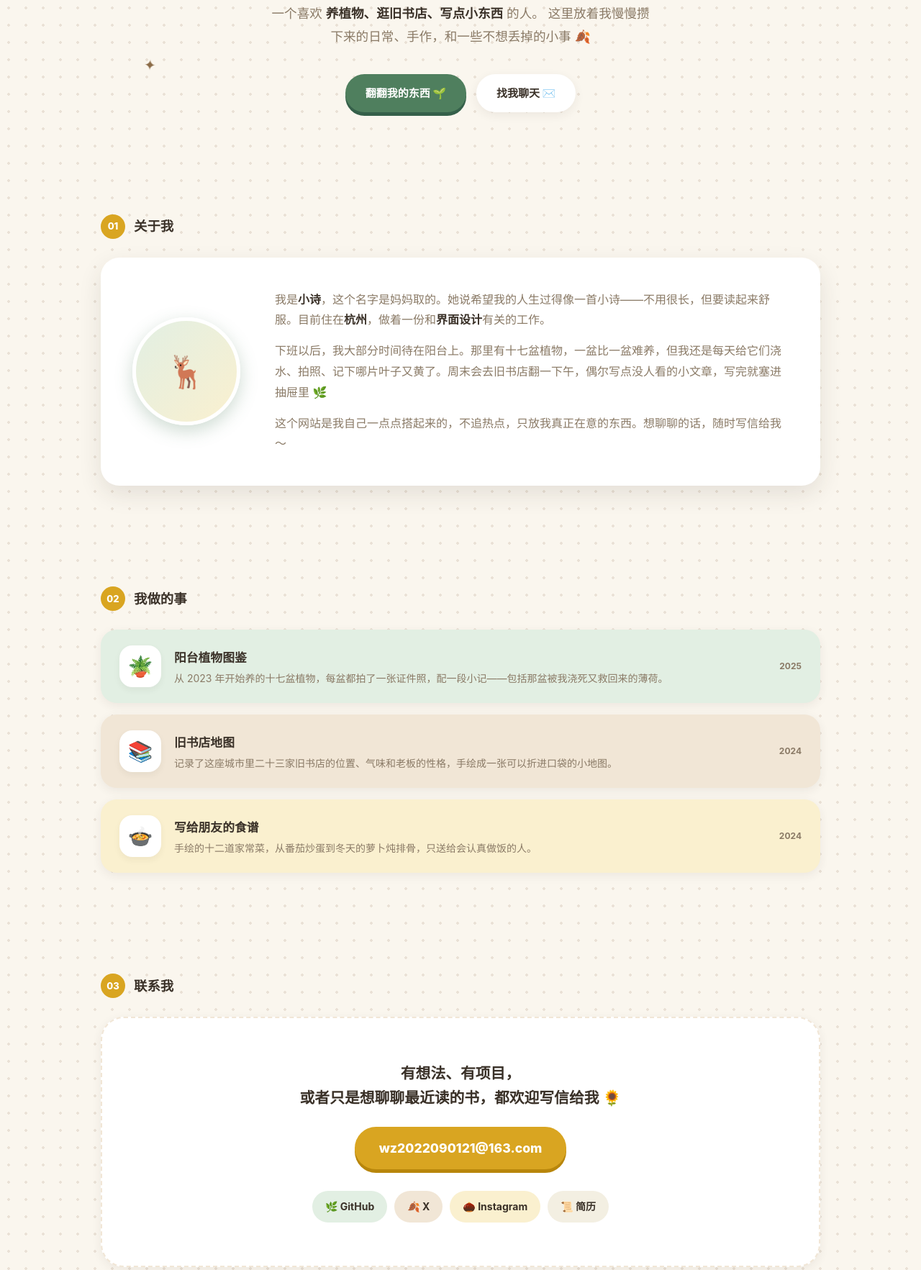
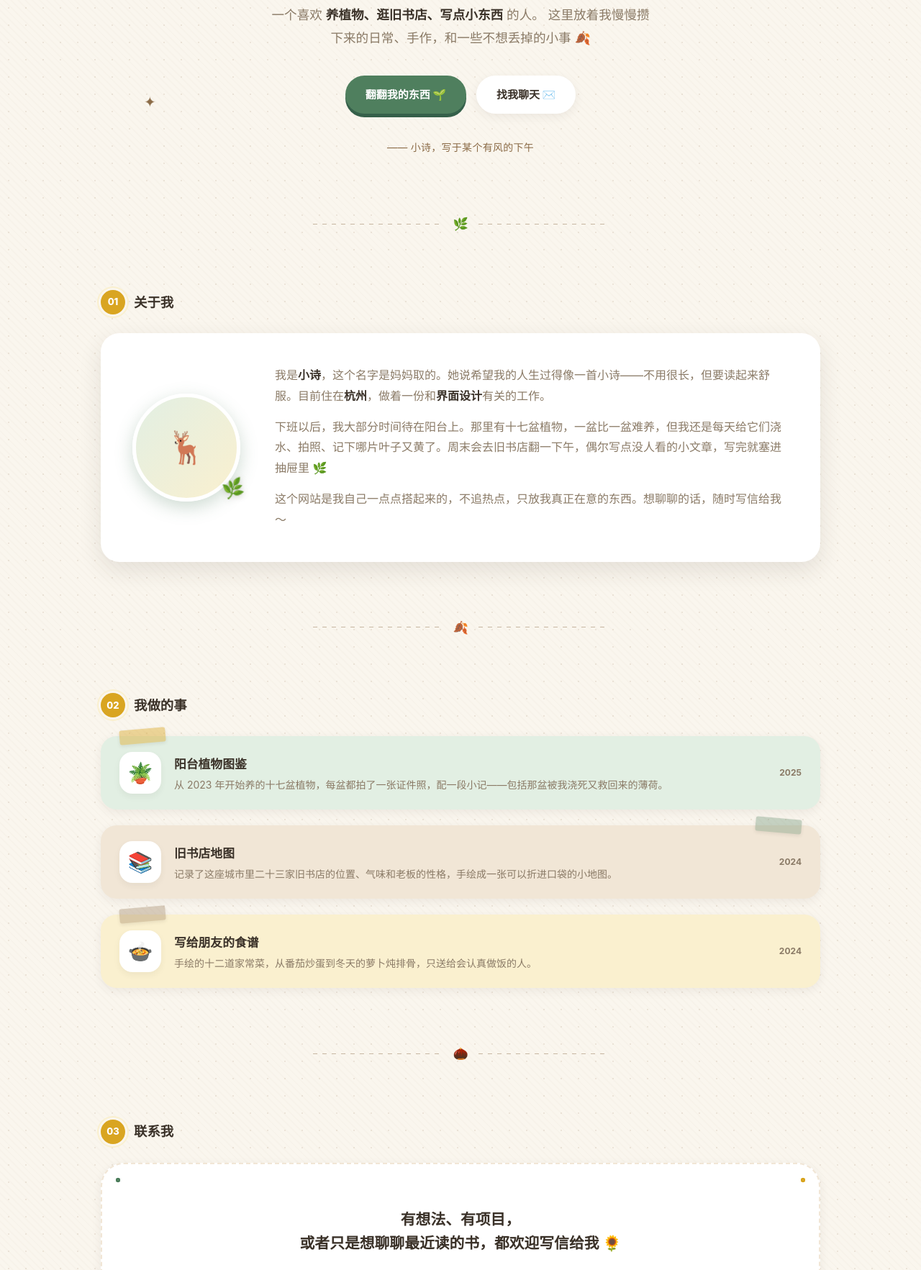
Before and after one commit to wz2022090121-dev/my-home, a plain HTML site: page index.html in a window 1280 px wide. Shown: the part 433-2198 px from the top of the page at 72% size. Drawn offline with Linux system fonts and the light colour scheme.

Commit message:
Update index.html

```diff
--- a/index.html
+++ b/index.html
@@ -34,8 +34,10 @@
   body {
     font-family: var(--font);
     background-color: var(--bg);
-    background-image: radial-gradient(rgba(139, 107, 71, .15) 1.6px, transparent 1.6px);
-    background-size: 24px 24px;
+    background-image:
+      radial-gradient(rgba(139, 107, 71, .13) 1.5px, transparent 1.5px),
+      repeating-linear-gradient(45deg, rgba(139, 107, 71, .022) 0 2px, transparent 2px 7px);
+    background-size: 24px 24px, 100% 100%;
     color: var(--ink);
     font-size: 16px;
     line-height: 1.8;
@@ -47,6 +49,17 @@
   ::selection { background: var(--gold); color: #fff; }
   img { display: block; }
 
+  /* ===== 顶部滚动进度条 ===== */
+  .progress {
+    position: fixed; top: 0; left: 0;
+    height: 4px; width: 0;
+    background: linear-gradient(90deg, var(--green), var(--gold), var(--brown));
+    border-radius: 0 999px 999px 0;
+    z-index: 120;
+    transition: width .08s linear;
+  }
+
+  /* ===== 顶部导航 ===== */
   header {
     display: flex; align-items: center; justify-content: space-between;
     gap: 14px; flex-wrap: wrap; padding: 26px 0 6px;
@@ -70,6 +83,7 @@
   }
   nav a:hover { background: var(--green-soft); color: var(--green-deep); transform: translateY(-1px); }
 
+  /* ===== 首屏 ===== */
   .hero {
     position: relative;
     padding: clamp(48px, 10vw, 100px) 0 clamp(40px, 7vw, 72px);
@@ -86,16 +100,29 @@
   .s4 { top: 18%; left: 12%; font-size: 15px; color: var(--gold); animation-delay: 2.3s; }
 
   .badge {
+    position: relative;
     display: inline-block;
-    padding: 8px 20px;
+    padding: 8px 22px;
     border-radius: 999px;
     background: var(--card);
     box-shadow: var(--shadow-sm);
     font-size: 14px;
     font-weight: 600;
     color: var(--brown);
-    margin-bottom: 28px;
+    margin-bottom: 30px;
   }
+  /* 徽章上方的纸胶带 */
+  .badge::before {
+    content: "";
+    position: absolute;
+    top: -9px; left: 50%;
+    width: 48px; height: 15px;
+    transform: translateX(-50%) rotate(-2.5deg);
+    background: rgba(79, 127, 94, .30);
+    border-radius: 2px;
+    box-shadow: 0 1px 4px rgba(58, 49, 40, .12);
+  }
+
   h1 {
     font-size: clamp(2.1rem, 7.2vw, 4rem);
     font-weight: 800;
@@ -123,12 +150,23 @@
     gap: 14px; margin-top: 36px;
   }
   .btn {
+    position: relative;
     display: inline-flex; align-items: center; gap: 8px;
     padding: 13px 28px;
     border-radius: 999px;
     font-size: 15px; font-weight: 700;
     transition: transform .15s ease, box-shadow .15s ease, background .2s;
+    overflow: hidden;
   }
+  .btn::after {
+    content: "";
+    position: absolute; top: 0; left: -60%;
+    width: 40%; height: 100%;
+    background: linear-gradient(100deg, transparent, rgba(255,255,255,.45), transparent);
+    transform: skewX(-18deg);
+    transition: left .5s ease;
+  }
+  .btn:hover::after { left: 130%; }
   .btn-primary {
     background: var(--green); color: #fff;
     box-shadow: 0 5px 0 var(--green-deep);
@@ -141,6 +179,17 @@
   }
   .btn-ghost:hover { transform: translateY(-2px); background: var(--gold-soft); }
 
+  .signature {
+    display: inline-block;
+    margin-top: 34px;
+    font-size: 14px;
+    color: var(--brown);
+    opacity: .85;
+    transform: rotate(-1.5deg);
+    letter-spacing: .02em;
+  }
+
+  /* ===== 分区标题 ===== */
   section { padding: clamp(40px, 7vw, 70px) 0; }
   .sec-title {
     display: flex; align-items: center; gap: 12px;
@@ -152,12 +201,32 @@
     width: 34px; height: 34px;
     border-radius: 50%;
     background: var(--gold);
+    color: #fff;
     font-size: 13px;
-    color: #fff;
     flex-shrink: 0;
+    box-shadow: 0 0 0 3px var(--bg), 0 0 0 5px var(--gold-soft);
   }
 
+  /* ===== 手账分隔线 ===== */
+  .divider {
+    display: flex; align-items: center; justify-content: center;
+    gap: 14px;
+    padding: 6px 0;
+    color: var(--green);
+    font-size: 17px;
+  }
+  .divider::before, .divider::after {
+    content: "";
+    flex: 1;
+    max-width: 180px;
+    height: 1px;
+    background: repeating-linear-gradient(90deg, var(--brown) 0 6px, transparent 6px 13px);
+    opacity: .45;
+  }
+
+  /* ===== 关于我 ===== */
   .about-card {
+    position: relative;
     display: flex; align-items: center; gap: clamp(24px, 5vw, 48px);
     background: var(--card);
     border-radius: var(--radius);
@@ -173,7 +242,6 @@
     border: 5px solid #fff;
     box-shadow: 0 8px 24px rgba(79, 127, 94, .28);
     display: grid; place-items: center;
-    overflow: hidden;
     flex-shrink: 0;
     transition: transform .3s cubic-bezier(.2,.7,.2,1);
   }
@@ -182,14 +250,26 @@
     position: absolute; inset: 0;
     width: 100%; height: 100%;
     object-fit: cover;
+    border-radius: 50%;
   }
   .avatar-fallback { font-size: 44px; }
+  /* 头像右下角的小叶子贴纸 */
+  .avatar-wrap::after {
+    content: "🌿";
+    position: absolute;
+    right: -10px; bottom: -8px;
+    font-size: 24px;
+    transform: rotate(-14deg);
+    filter: drop-shadow(0 2px 4px rgba(58, 49, 40, .22));
+  }
   .about-text p { color: var(--muted); }
   .about-text p + p { margin-top: 14px; }
   .about-text strong { color: var(--ink); font-weight: 700; }
 
-  .cards { display: grid; gap: 16px; }
+  /* ===== 作品卡片 ===== */
+  .cards { display: grid; gap: 22px; }
   .card {
+    position: relative;
     display: flex; align-items: center; gap: 18px;
     padding: 22px 26px;
     border-radius: 22px;
@@ -200,9 +280,32 @@
     transform: translateY(-4px) rotate(-.6deg);
     box-shadow: var(--shadow);
   }
+  /* 每张卡片上方的纸胶带 */
+  .card::before {
+    content: "";
+    position: absolute;
+    top: -10px; left: 26px;
+    width: 64px; height: 20px;
+    border-radius: 3px;
+    background: rgba(217, 165, 33, .42);
+    transform: rotate(-5deg);
+    box-shadow: 0 2px 5px rgba(58, 49, 40, .10);
+    transition: transform .25s ease;
+    z-index: 2;
+  }
+  .card:hover::before { transform: rotate(-8deg) translateY(-2px); }
+  .c-brown::before {
+    left: auto; right: 26px;
+    transform: rotate(5deg);
+    background: rgba(79, 127, 94, .30);
+  }
+  .c-brown:hover::before { transform: rotate(8deg) translateY(-2px); }
+  .c-gold::before { background: rgba(139, 107, 71, .30); }
+
   .c-green { background: var(--green-soft); }
   .c-brown { background: var(--brown-soft); }
   .c-gold  { background: var(--gold-soft); }
+
   .card-emoji {
     width: 58px; height: 58px; flex-shrink: 0;
     display: grid; place-items: center;
@@ -210,7 +313,9 @@
     background: #fff;
     border-radius: 18px;
     box-shadow: 0 4px 10px rgba(58, 49, 40, .06);
+    transition: transform .25s ease;
   }
+  .card:hover .card-emoji { transform: rotate(-8deg) scale(1.06); }
   .card-body { flex: 1; min-width: 0; }
   .card-body h3 { font-size: 1.05rem; font-weight: 800; margin-bottom: 2px; }
   .card-body p { font-size: 14px; color: var(--muted); line-height: 1.65; }
@@ -219,13 +324,27 @@
     flex-shrink: 0;
   }
 
+  /* ===== 联系 ===== */
   .contact-card {
     text-align: center;
-    background: var(--card);
+    background-color: var(--card);
     border: 2px dashed var(--brown-soft);
     border-radius: 32px;
     padding: clamp(32px, 7vw, 60px) clamp(24px, 5vw, 48px);
     box-shadow: var(--shadow-sm);
+    /* 四角小圆点 */
+    background-image:
+      radial-gradient(circle, var(--green) 0 3px, transparent 3px),
+      radial-gradient(circle, var(--gold) 0 3px, transparent 3px),
+      radial-gradient(circle, var(--brown) 0 3px, transparent 3px),
+      radial-gradient(circle, var(--green) 0 3px, transparent 3px);
+    background-position:
+      16px 16px,
+      calc(100% - 16px) 16px,
+      16px calc(100% - 16px),
+      calc(100% - 16px) calc(100% - 16px);
+    background-size: 12px 12px;
+    background-repeat: no-repeat;
   }
   .contact-card p {
     font-size: clamp(1.05rem, 2.4vw, 1.3rem);
@@ -235,6 +354,7 @@
     margin: 0 auto;
   }
   .mail {
+    position: relative;
     display: inline-block;
     margin: 24px 0 30px;
     padding: 14px 34px;
@@ -245,8 +365,18 @@
     font-size: clamp(.95rem, 2.2vw, 1.1rem);
     box-shadow: 0 5px 0 #b8860b;
     transition: transform .15s ease, box-shadow .15s ease;
+    overflow: hidden;
+  }
+  .mail::after {
+    content: "";
+    position: absolute; top: 0; left: -60%;
+    width: 40%; height: 100%;
+    background: linear-gradient(100deg, transparent, rgba(255,255,255,.55), transparent);
+    transform: skewX(-18deg);
+    transition: left .55s ease;
   }
   .mail:hover { transform: translateY(-2px); box-shadow: 0 7px 0 #b8860b; }
+  .mail:hover::after { left: 130%; }
   .mail:active { transform: translateY(3px); box-shadow: 0 1px 0 #b8860b; }
 
   .socials {
@@ -265,14 +395,41 @@
   .socials a:nth-child(4) { background: var(--cream-soft); }
   .socials a:hover { transform: translateY(-3px) rotate(-2deg); }
 
+  /* ===== 页脚 ===== */
   footer {
     display: flex; justify-content: space-between; flex-wrap: wrap;
     gap: 10px;
     padding: 32px 0 46px;
     font-size: 13px;
     color: var(--muted);
+    border-top: 1px dashed var(--brown-soft);
+    margin-top: 20px;
   }
 
+  /* ===== 回顶按钮 ===== */
+  .to-top {
+    position: fixed;
+    right: 22px; bottom: 22px;
+    width: 48px; height: 48px;
+    border: none;
+    border-radius: 50%;
+    background: var(--green);
+    color: #fff;
+    font-size: 19px;
+    font-family: var(--font);
+    cursor: pointer;
+    box-shadow: 0 4px 0 var(--green-deep);
+    opacity: 0;
+    visibility: hidden;
+    transform: translateY(12px);
+    transition: opacity .25s, transform .25s, visibility .25s;
+    z-index: 90;
+  }
+  .to-top.show { opacity: 1; visibility: visible; transform: none; }
+  .to-top:hover { transform: translateY(-2px); }
+  .to-top:active { transform: translateY(3px); box-shadow: 0 1px 0 var(--green-deep); }
+
+  /* ===== 进场动画 ===== */
   .js .reveal {
     opacity: 0; transform: translateY(18px);
     transition: opacity .7s ease, transform .7s cubic-bezier(.2,.7,.2,1);
@@ -284,6 +441,7 @@
     50% { transform: translateY(-10px) rotate(8deg); }
   }
 
+  /* ===== 移动端 ===== */
   @media (max-width: 700px) {
     body { padding: 0 18px; }
     header { padding: 20px 0 4px; }
@@ -291,10 +449,14 @@
     nav a { padding: 6px 14px; font-size: 13px; }
     .s2, .s4 { display: none; }
     .about-card { flex-direction: column; text-align: center; }
-    .card { padding: 18px; gap: 14px; }
+    .avatar-wrap::after { right: 2px; bottom: -6px; font-size: 20px; }
+    .card { padding: 20px 18px 18px; gap: 14px; }
+    .card::before { left: 18px; width: 56px; height: 18px; top: -9px; }
+    .c-brown::before { left: auto; right: 18px; }
     .card-emoji { width: 48px; height: 48px; font-size: 24px; }
     .card-year { display: none; }
     .actions .btn { flex: 1 1 auto; justify-content: center; }
+    .to-top { right: 16px; bottom: 16px; width: 44px; height: 44px; }
   }
 
   @media (prefers-reduced-motion: reduce) {
@@ -305,6 +467,9 @@
 </style>
 </head>
 <body>
+
+<div class="progress" id="progress"></div>
+
 <div class="wrap">
 
   <header>
@@ -335,14 +500,16 @@
         <a class="btn btn-primary" href="#work">翻翻我的东西 🌱</a>
         <a class="btn btn-ghost" href="mailto:wz2022090121@163.com">找我聊天 ✉️</a>
       </div>
+      <p class="signature reveal">—— 小诗，写于某个有风的下午</p>
     </section>
+
+    <div class="divider reveal">🌿</div>
 
     <!-- ===== 关于 ===== -->
     <section id="about">
       <h2 class="sec-title reveal"><span>01</span>关于我</h2>
       <div class="about-card reveal">
         <div class="avatar-wrap">
-          <!-- 有照片就放 avatar.jpg 在同一文件夹；没有会显示 🦌 -->
           <img src="avatar.jpg" alt="小诗的照片" onerror="this.remove()" />
           <span class="avatar-fallback">🦌</span>
         </div>
@@ -353,6 +520,8 @@
         </div>
       </div>
     </section>
+
+    <div class="divider reveal">🍂</div>
 
     <!-- ===== 作品 ===== -->
     <section id="work">
@@ -385,6 +554,8 @@
       </div>
     </section>
 
+    <div class="divider reveal">🌰</div>
+
     <!-- ===== 联系 ===== -->
     <section id="contact">
       <h2 class="sec-title reveal"><span>03</span>联系我</h2>
@@ -409,7 +580,10 @@
 
 </div>
 
+<button id="toTop" class="to-top" aria-label="回到顶部">↑</button>
+
 <script>
+  /* 进场动画 */
   var els = document.querySelectorAll('.reveal');
   if ('IntersectionObserver' in window) {
     var io = new IntersectionObserver(function (entries) {
@@ -421,6 +595,22 @@
   } else {
     els.forEach(function (el) { el.classList.add('in'); });
   }
+
+  /* 滚动进度条 + 回顶按钮 */
+  var bar = document.getElementById('progress');
+  var toTop = document.getElementById('toTop');
+  function onScroll() {
+    var h = document.documentElement;
+    var max = h.scrollHeight - h.clientHeight;
+    var pct = max > 0 ? (h.scrollTop / max) * 100 : 0;
+    bar.style.width = pct + '%';
+    toTop.classList.toggle('show', h.scrollTop > 420);
+  }
+  document.addEventListener('scroll', onScroll, { passive: true });
+  toTop.addEventListener('click', function () {
+    window.scrollTo({ top: 0, behavior: 'smooth' });
+  });
+  onScroll();
 </script>
 </body>
 </html>
```
